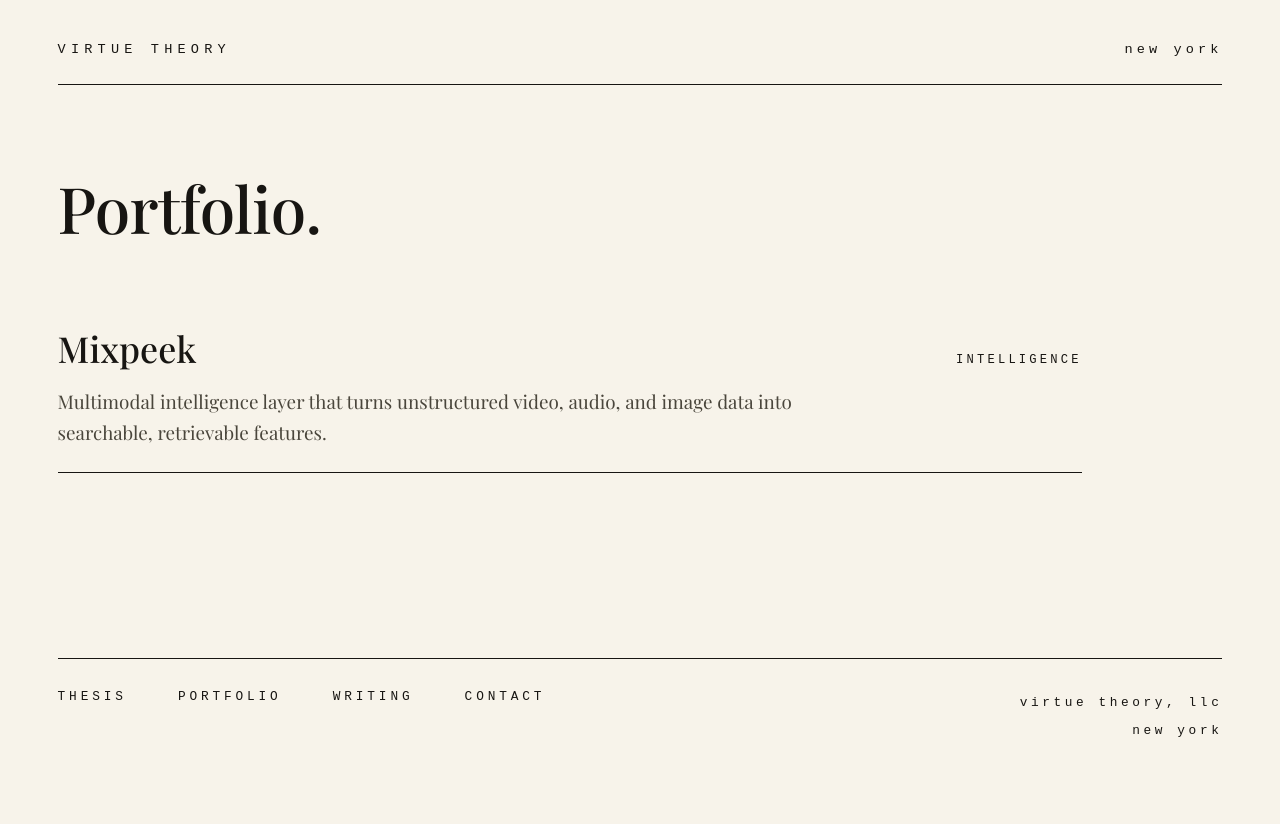
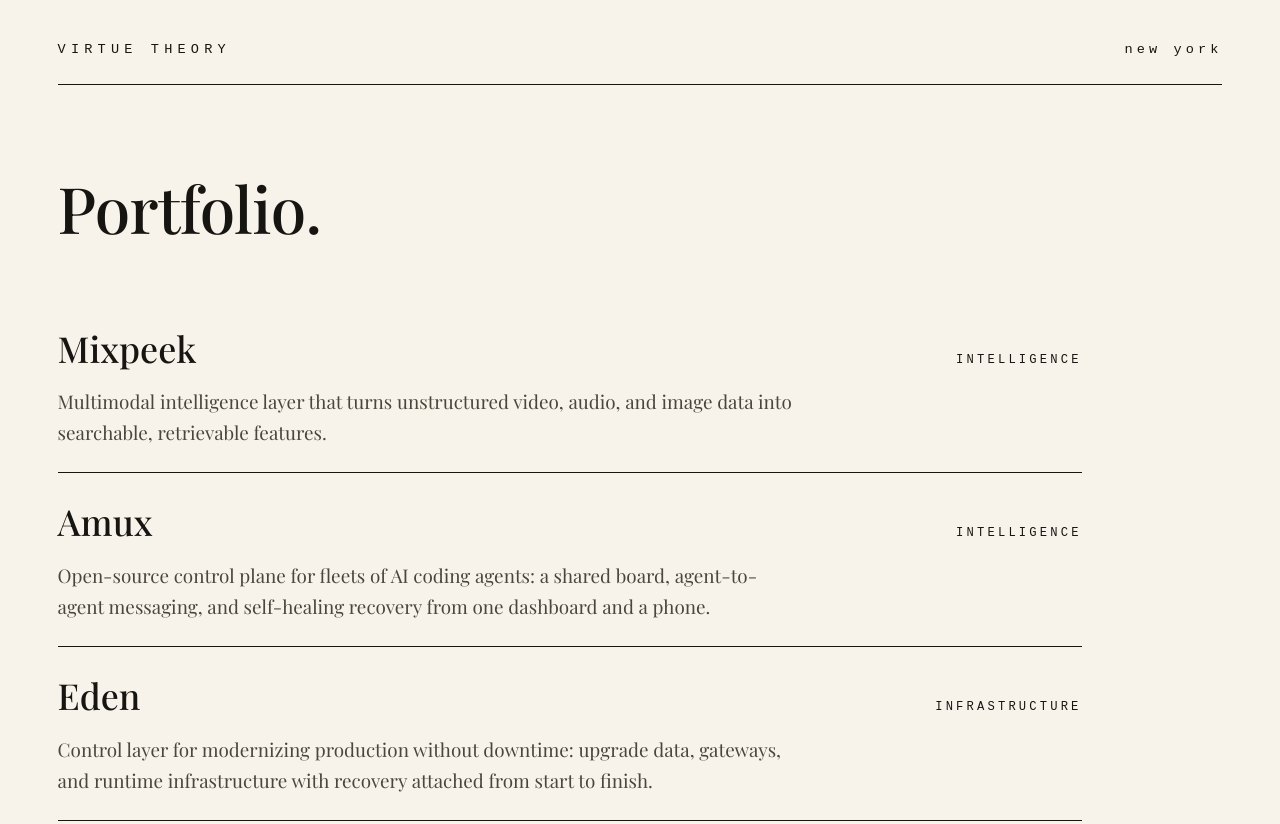
Before and after one commit to esteininger/virtuetheory.com, a plain HTML site: page portfolio.html in a window 1280 px wide. Shown: the top 824 px of the page. Before the commit the page ends 800 px from the top, so only its background shows below. Drawn offline with nearby package versions, Linux system fonts and the light colour scheme.

Commit message:
Add Amux and Eden to portfolio, remove check size from homepage

```diff
--- a/portfolio.html
+++ b/portfolio.html
@@ -31,6 +31,20 @@
         </a>
         <p class="desc">Multimodal intelligence layer that turns unstructured video, audio, and image data into searchable, retrievable features.</p>
       </li>
+      <li>
+        <a class="item" href="http://amux.io">
+          <span class="name">Amux</span>
+          <span class="meta">Intelligence</span>
+        </a>
+        <p class="desc">Open-source control plane for fleets of AI coding agents: a shared board, agent-to-agent messaging, and self-healing recovery from one dashboard and a phone.</p>
+      </li>
+      <li>
+        <a class="item" href="https://www.eden.dev/">
+          <span class="name">Eden</span>
+          <span class="meta">Infrastructure</span>
+        </a>
+        <p class="desc">Control layer for modernizing production without downtime: upgrade data, gateways, and runtime infrastructure with recovery attached from start to finish.</p>
+      </li>
     </ul>
   </main>
   <div class="rule"></div>
```
Also changed, not shown: index.html (+0 -1 lines).
